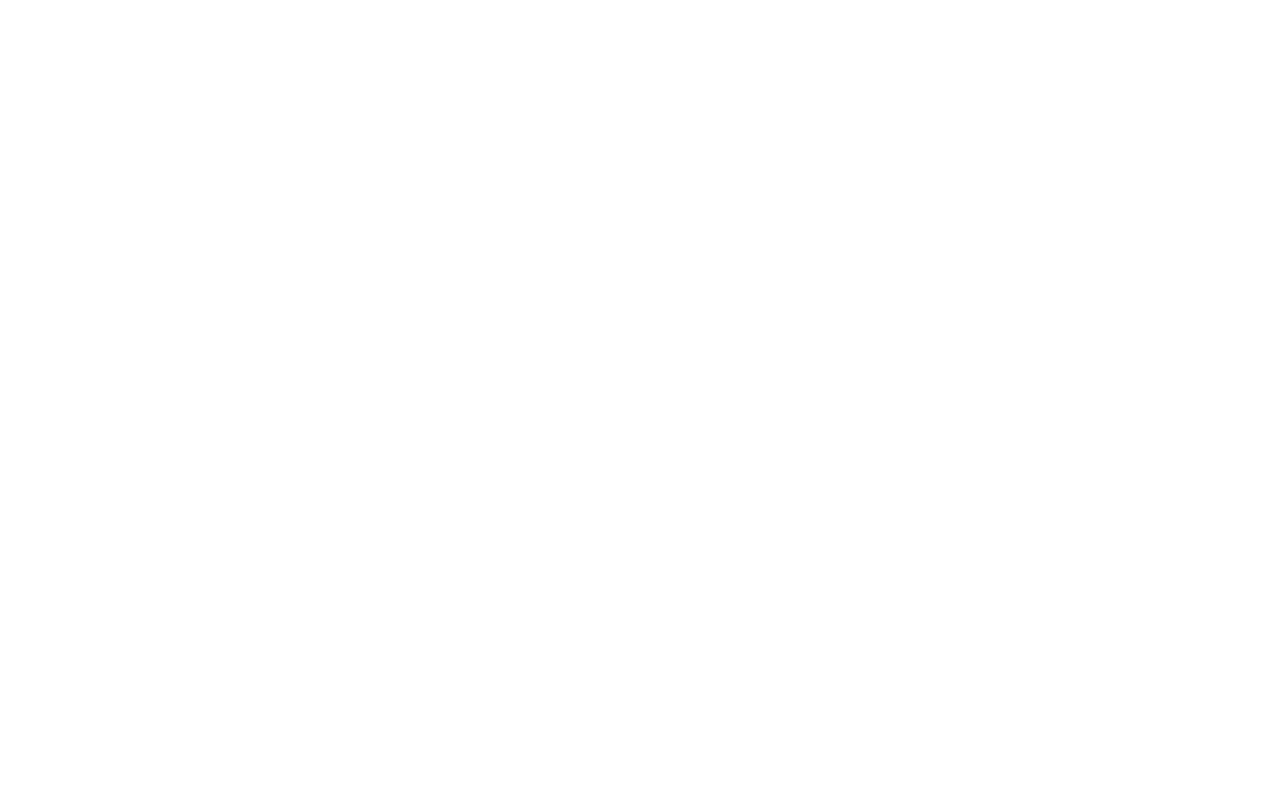
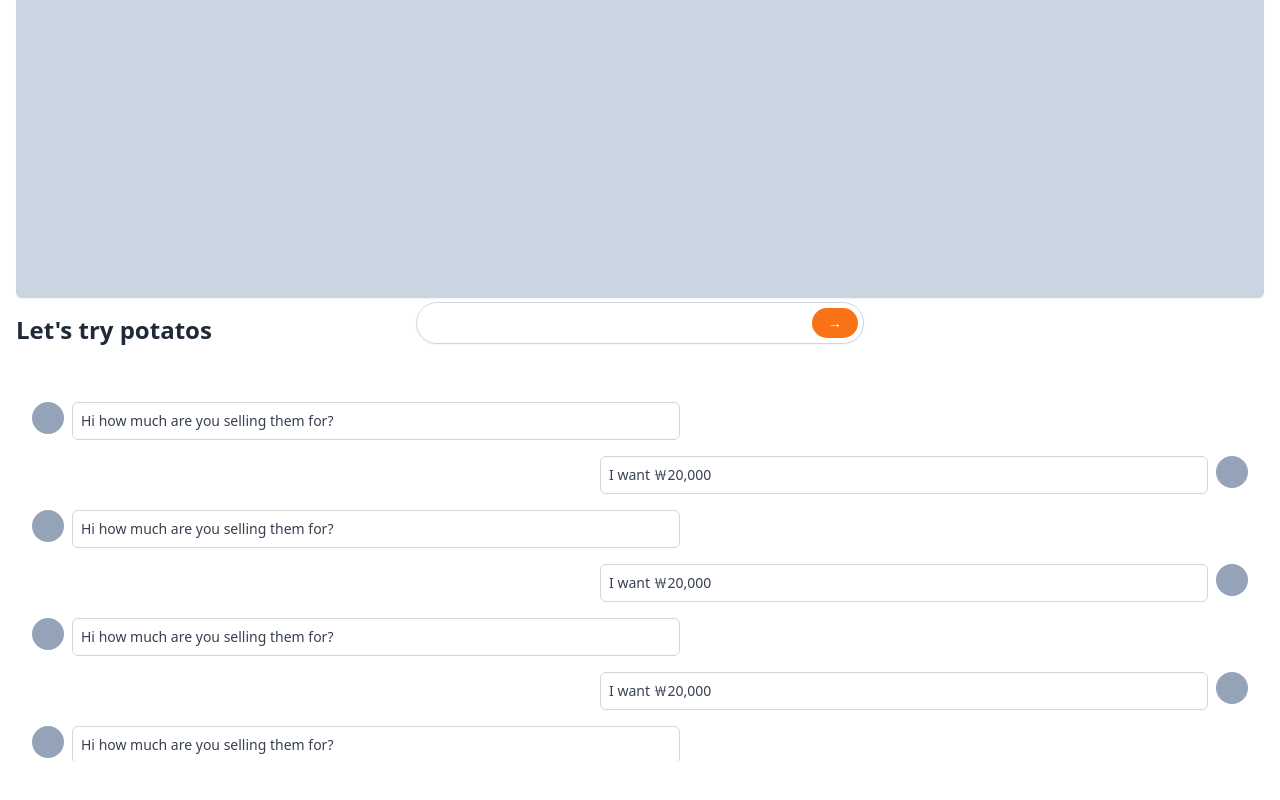
Before and after one commit to yongwoo-jeong/carrot-market, a Next.js app: page /live/1 in a window 1280 px wide. Before the commit this address had no page. Shown: the part 444-1244 px from the top of the page. Before the commit the page ends 800 px from the top, so only its background shows below. Built offline with nearby package versions, Linux system fonts and the light colour scheme.

Commit message:
Done stream detail page

```diff
--- /dev/null
+++ b/pages/live/[id].tsx
@@ -0,0 +1,89 @@
+import { NextPage } from "next";
+
+const LiveDetail: NextPage = () => {
+  return (
+    <div className="space-y-4 py-10 px-4">
+      <div className="aspect-video w-full rounded-md bg-slate-300 shadow-sm" />
+      <h3 className="mt-2 text-2xl font-semibold text-gray-800">
+        Let&apos;s try potatos
+      </h3>
+      <div className="h-[50vh] space-y-4 overflow-y-scroll py-10 px-4 pb-10">
+        <div className="flex items-start space-x-2">
+          <div className="h-8 w-8 rounded-full bg-slate-400" />
+          <div className="w-1/2 rounded-md border border-gray-300 p-2 text-sm text-gray-700">
+            <p>Hi how much are you selling them for?</p>
+          </div>
+        </div>
+        <div className="flex flex-row-reverse items-start space-x-2 space-x-reverse">
+          <div className="h-8 w-8 rounded-full bg-slate-400" />
+          <div className="w-1/2 rounded-md border border-gray-300 p-2 text-sm text-gray-700">
+            <p>I want ￦20,000</p>
+          </div>
+        </div>
+        <div className="flex items-start space-x-2">
+          <div className="h-8 w-8 rounded-full bg-slate-400" />
+          <div className="w-1/2 rounded-md border border-gray-300 p-2 text-sm text-gray-700">
+            <p>Hi how much are you selling them for?</p>
+          </div>
+        </div>
+        <div className="flex flex-row-reverse items-start space-x-2 space-x-reverse">
+          <div className="h-8 w-8 rounded-full bg-slate-400" />
+          <div className="w-1/2 rounded-md border border-gray-300 p-2 text-sm text-gray-700">
+            <p>I want ￦20,000</p>
+          </div>
+        </div>
+        <div className="flex items-start space-x-2">
+          <div className="h-8 w-8 rounded-full bg-slate-400" />
+          <div className="w-1/2 rounded-md border border-gray-300 p-2 text-sm text-gray-700">
+            <p>Hi how much are you selling them for?</p>
+          </div>
+        </div>
+        <div className="flex flex-row-reverse items-start space-x-2 space-x-reverse">
+          <div className="h-8 w-8 rounded-full bg-slate-400" />
+          <div className="w-1/2 rounded-md border border-gray-300 p-2 text-sm text-gray-700">
+            <p>I want ￦20,000</p>
+          </div>
+        </div>
+        <div className="flex items-start space-x-2">
+          <div className="h-8 w-8 rounded-full bg-slate-400" />
+          <div className="w-1/2 rounded-md border border-gray-300 p-2 text-sm text-gray-700">
+            <p>Hi how much are you selling them for?</p>
+          </div>
+        </div>
+        <div className="flex flex-row-reverse items-start space-x-2 space-x-reverse">
+          <div className="h-8 w-8 rounded-full bg-slate-400" />
+          <div className="w-1/2 rounded-md border border-gray-300 p-2 text-sm text-gray-700">
+            <p>I want ￦20,000</p>
+          </div>
+        </div>
+        <div className="flex items-start space-x-2">
+          <div className="h-8 w-8 rounded-full bg-slate-400" />
+          <div className="w-1/2 rounded-md border border-gray-300 p-2 text-sm text-gray-700">
+            <p>Hi how much are you selling them for?</p>
+          </div>
+        </div>
+        <div className="flex flex-row-reverse items-start space-x-2 space-x-reverse">
+          <div className="h-8 w-8 rounded-full bg-slate-400" />
+          <div className="w-1/2 rounded-md border border-gray-300 p-2 text-sm text-gray-700">
+            <p>I want ￦20,000</p>
+          </div>
+        </div>
+      </div>
+      <div className="fixed inset-x-0 bottom-3  left-0 right-0 mx-auto w-full max-w-md">
+        <div className="relative flex items-center ">
+          <input
+            type="text"
+            className="w-full rounded-full border-gray-300 pr-12 shadow-sm focus:border-orange-500 focus:outline-none focus:ring-orange-500"
+          />
+          <div className="absolute inset-y-0 right-0 flex py-1.5 pr-1.5">
+            <button className="flex cursor-pointer items-center rounded-full bg-orange-500 px-4 text-sm text-white hover:bg-orange-600 focus:ring-2 focus:ring-orange-500 focus:ring-offset-2">
+              &rarr;
+            </button>
+          </div>
+        </div>
+      </div>
+    </div>
+  );
+};
+
+export default LiveDetail;
```
Also changed, not shown: pages/live/index.tsx (renamed from pages/live.tsx).
